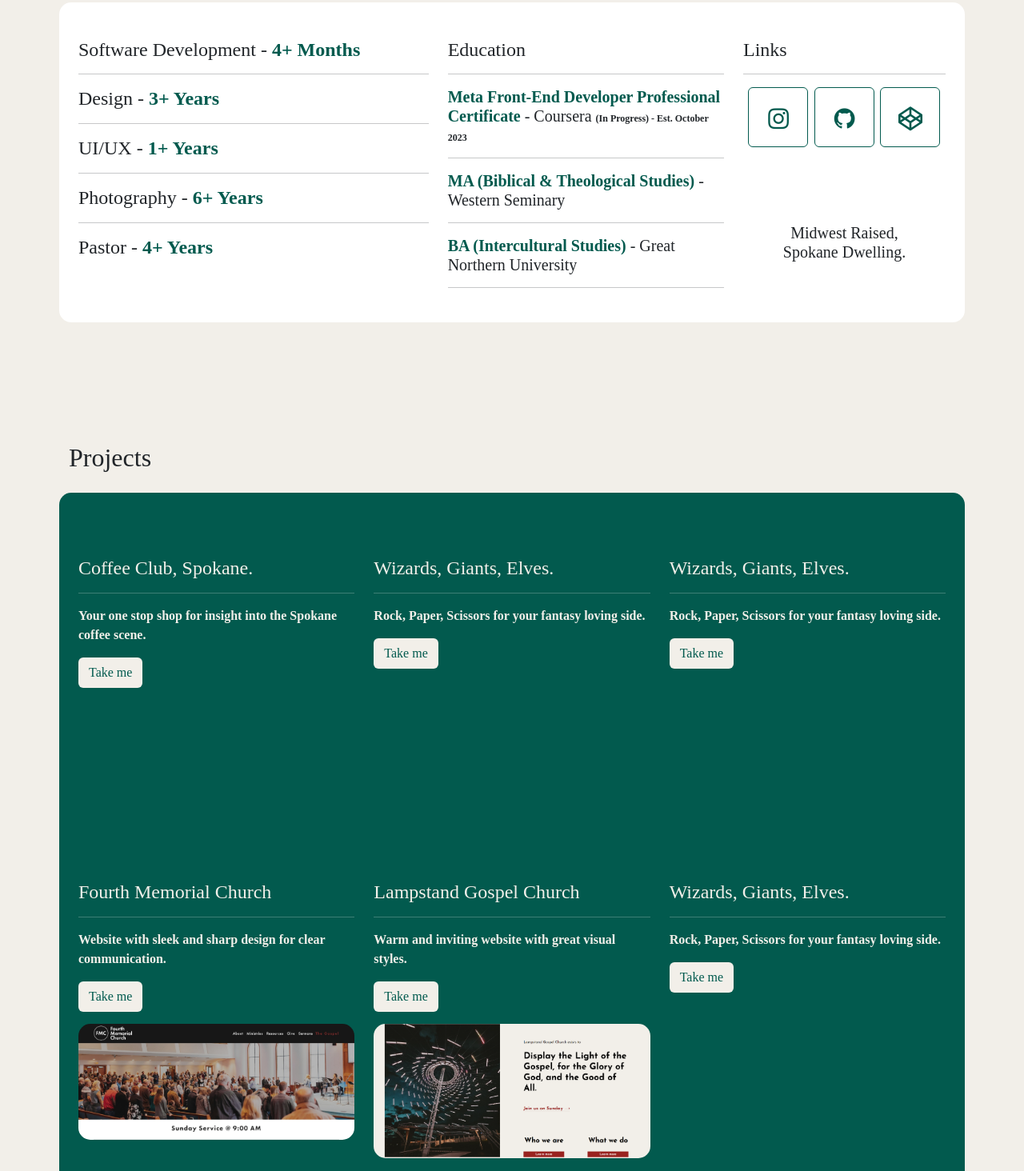
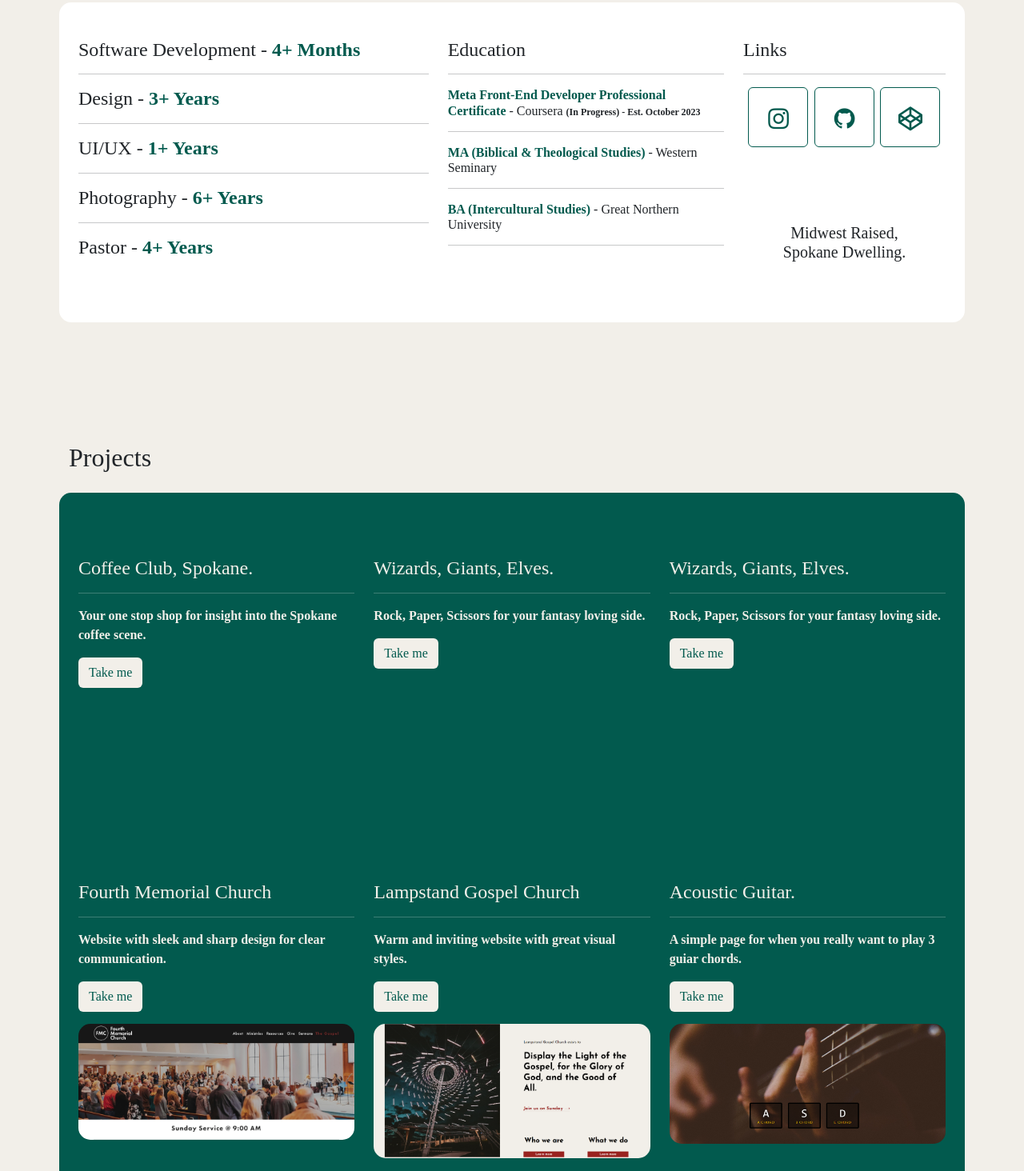
Before and after one commit to JoshLeeK/JoshLeeK-Portfolio, a plain HTML site: page index.html in a window 1280 px wide. Shown: the part 1377-2841 px from the top of the page at 80% size. Drawn offline with nearby package versions, Linux system fonts and the light colour scheme; a web font is replaced by a local one.

Commit message:
Fixed some text sizing

```diff
--- a/index.html
+++ b/index.html
@@ -140,11 +140,11 @@
                                     <div class="info animate__animated animate__fadeIn">
                                         <h4>Education</h4>
                                         <hr>
-                                        <h5><span class="color-gr bold">Meta Front-End Developer Professional Certificate</span> - Coursera <span class="bold" style="font-size: 12px;">(In Progress) - Est. October 2023</span></h5>
+                                        <h5 class="ed"><span class="color-gr bold">Meta Front-End Developer Professional Certificate</span> - Coursera <span class="bold" style="font-size: 12px;">(In Progress) - Est. October 2023</span></h5>
                                         <hr>
-                                        <h5><span class="color-gr bold">MA (Biblical & Theological Studies)</span> - Western Seminary</h5>
+                                        <h5 class="ed"><span class="color-gr bold">MA (Biblical & Theological Studies)</span> - Western Seminary</h5>
                                         <hr>
-                                        <h5><span class="color-gr bold">BA (Intercultural Studies)</span> - Great Northern University</h5>
+                                        <h5 class="ed"><span class="color-gr bold">BA (Intercultural Studies)</span> - Great Northern University</h5>
                                         <hr>
                                     </div>
                                 </div>
@@ -229,10 +229,11 @@
                                     </div>
                                 <div class="col-12 col-lg-4">
                                     <div class="info animate__animated animate__fadeIn projects grow-info">
-                                        <h4>Wizards, Giants, Elves.</h4>
+                                        <h4>Acoustic Guitar.</h4>
                                         <hr>
-                                        <p>Rock, Paper, Scissors for your fantasy loving side.</p>
-                                        <a href="https://coffeeclubspokane.netlify.app/"><button type="button" class="btn">Take me</button></a>
+                                        <p>A simple page for when you really want to play 3 guiar chords.</p>
+                                        <a href="https://joshleek.github.io/Guitar/"><button type="button" class="btn">Take me</button></a>
+                                        <img class="project-photos" src="Assets/guitar.png">
                                     </div>
                                 </div>
                             </div>
--- a/styles.css
+++ b/styles.css
@@ -52,6 +52,8 @@ body {
 .i:hover {
 color: #025a4e;
 }
+
+.ed {font-size: 16px;}
 
 /* Title Section */
 .title {
```
Also changed, not shown: Assets/guitar.png (added).
